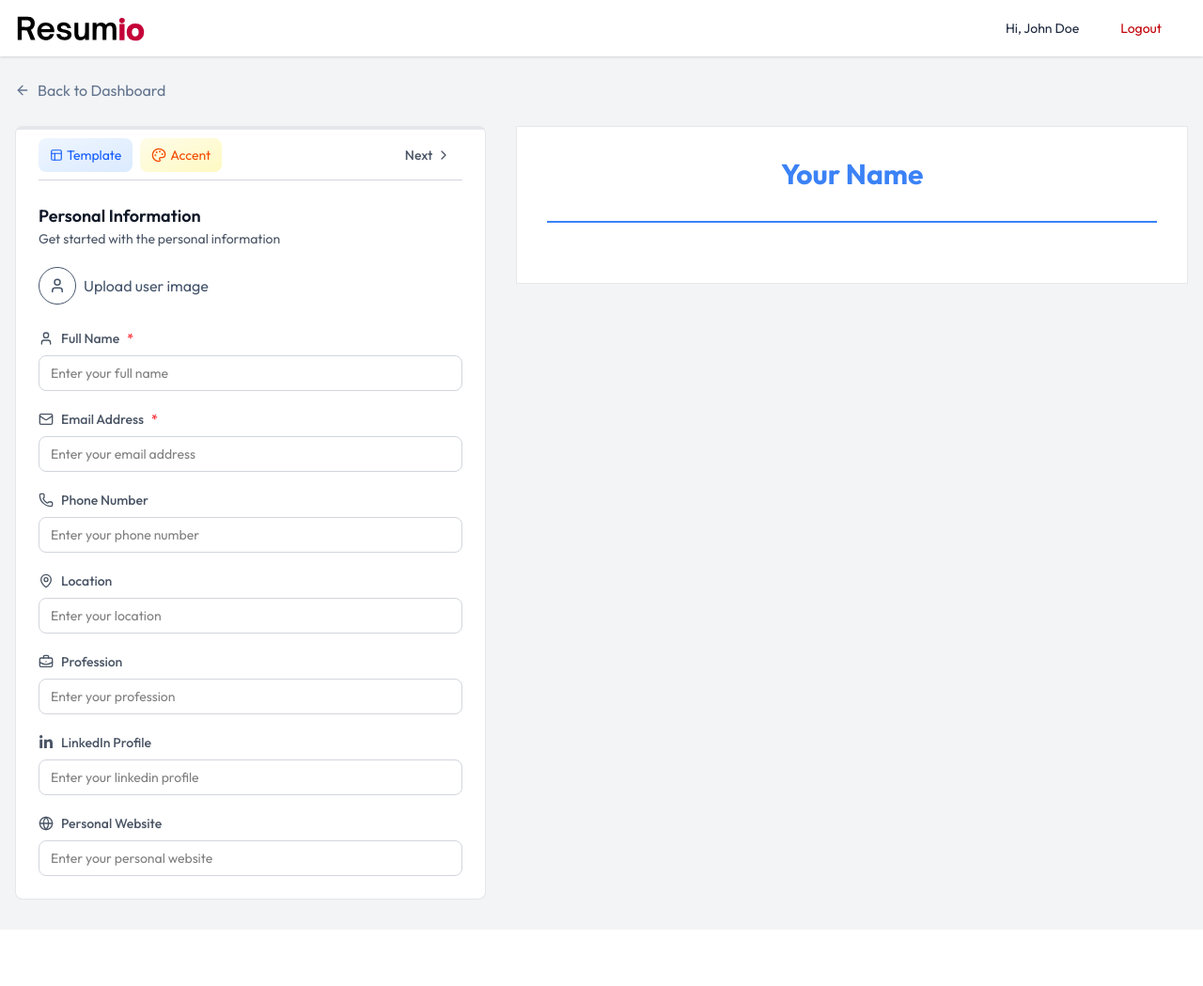
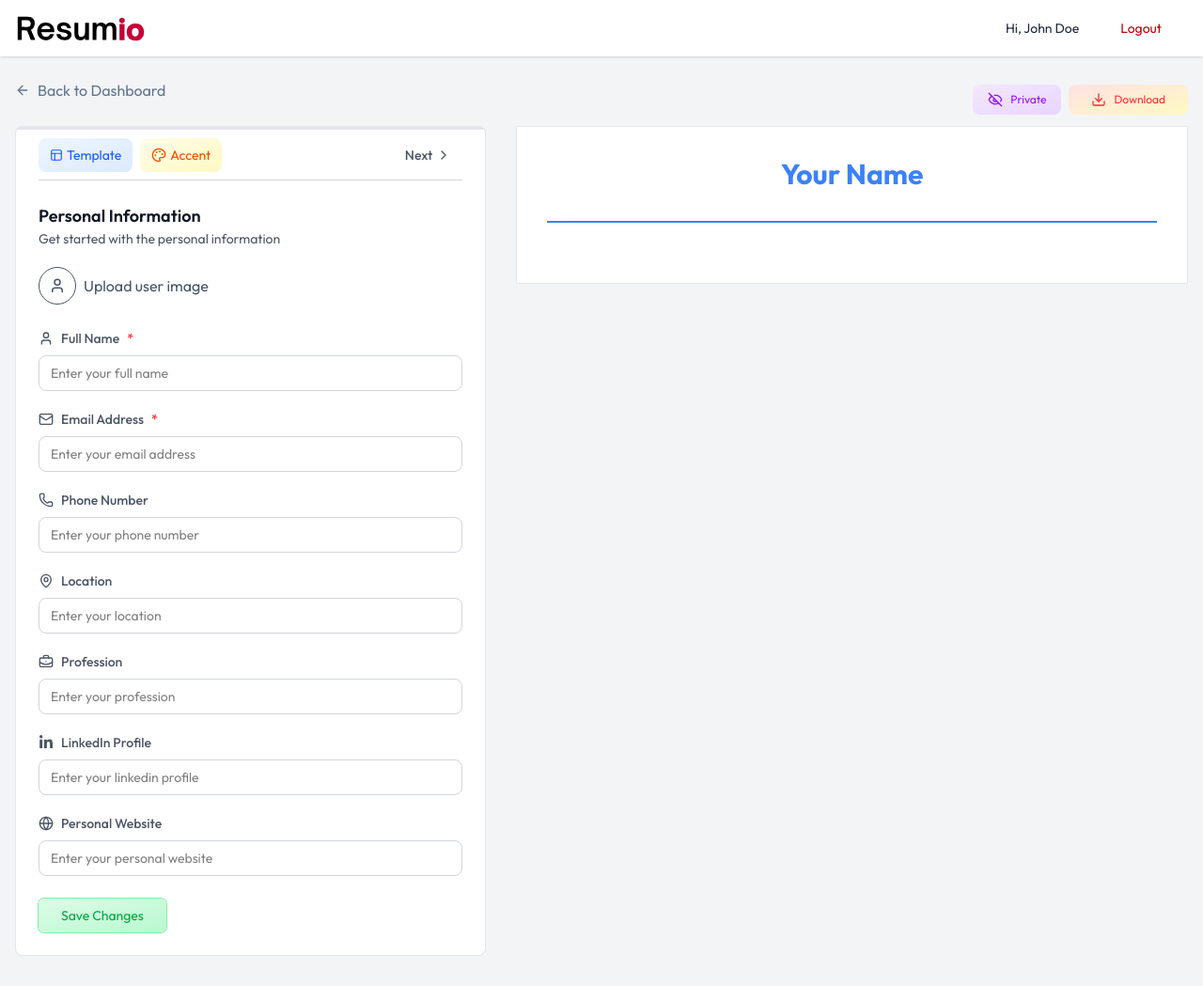
Before and after one commit to paliwal-0609/Resumio, a React (Vite) app in the folder resumio/: page /app/builder/1 in a window 1280 px wide. Shown: the whole page at 94% size. Before the commit the page ends 989 px from the top, so only its background shows below. Built offline with nearby package versions, Linux system fonts and the light colour scheme; the HTML template or start-up script is replaced by a standard one.

Commit message:
ResumeBuilder-Day-8.1(Add download and share functional button for resume)

```diff
--- a/resumio/src/pages/ResumeBuilder.jsx
+++ b/resumio/src/pages/ResumeBuilder.jsx
@@ -1,7 +1,7 @@
 import React, { useEffect, useState } from 'react'
 import { Link, useParams } from 'react-router-dom';
 import { dummyResumeData } from '../assets/assets';
-import { ArrowLeftIcon, Briefcase, ChevronLeft, ChevronRight, FileText, FolderIcon, GraduationCap, Sparkles, User } from 'lucide-react';
+import { ArrowLeftIcon, Briefcase, ChevronLeft, ChevronRight, DownloadIcon, EyeIcon, EyeOffIcon, FileText, FolderIcon, GraduationCap, Share2Icon, Sparkles, User } from 'lucide-react';
 import PersonalinfoForm from '../components/PersonalinfoForm';
 import ResumePreview from '../components/ResumePreview';
 import TemplateSelector from '../components/TemplateSelector';
@@ -57,6 +57,25 @@
     useEffect(()=>{
         loadExistingResume()
     }, []);
+
+    const changeResumeVisibility = async() =>{
+        setResumeData({...resumeData, public: !resumeData.public})
+    }
+
+    const handleShare = () =>{
+        const frontendUrl = window.location.href.split('/app/')[0];
+        const resumeUrl = frontendUrl + '/view' + resumeId;
+
+        if(navigator.share){
+            navigator.share({url: resumeUrl, text: "My Resume"})
+        }else{
+            alert('Share not supported on this browser')
+        }
+    }
+
+    const downloadResume = ()=>{
+        window.print();
+    }
 
   return (
     <div>
@@ -118,14 +137,33 @@
                                 <SkillForm data={resumeData.skills || []} onChange={(data)=> setResumeData(prev=>({...prev, skills: data}))}/>
                             )}
                         </div>
+                        <button className='bg-linear-to-br from-green-100 to-green-200 ring-green-300 text-green-600 ring hover:ring-green-400 transition-all rounded-md px-6 py-2 mt-6 text-sm'>
+                            Save Changes
+                        </button>
                     </div>
 
                 </div>
 
                 {/* Right Panel - Preview*/}
                 <div className='lg:col-span-7 max-lg:mt-6'>
-                    <div>
+                    <div className='relative w-full'>
                         {/* --- buttons --- */}
+                        <div className='absolute bottom-3 left-0 right-0 flex items-center justify-end gap-2'>
+                            {resumeData.public && (
+                                <button   onClick={handleShare} className='flex items-center p-2 px-4 gap-2 text-xs bg-linear-to-br from-blue-100 to-blue-200 text-blue-600 rounded-lg ring-blue-300 hover:ring transition-colors'>
+                                    <Share2Icon className='size-4'/>Share
+                                </button>
+                            )}
+                            <button onClick={changeResumeVisibility} className='flex items-center p-2 px-4 gap-2 text-xs bg-linear-to-br from-purple-100 to-purple-200 text-purple-600 ring-purple-300 rounded-lg hover:ring transition-colors'>
+                                {resumeData.public ? <EyeIcon className='size-4'/>:<EyeOffIcon className='size-4'/>}
+                                {resumeData.public ? 'Public': 'Private'}
+                            </button>
+
+                            <button onClick={downloadResume} className='flex items-center gap-2 px-6 py-2 text-xs bg-linear-to-br from-red-100 to-yellow-100 text-red-500 rounded-lg ring-red-300 hover:ring transition-colors'>
+                                <DownloadIcon className='size-4'/> Download
+                            </button>
+                        </div>
+
                     </div>
 
                     {/* --- resume preview --- */}
```
